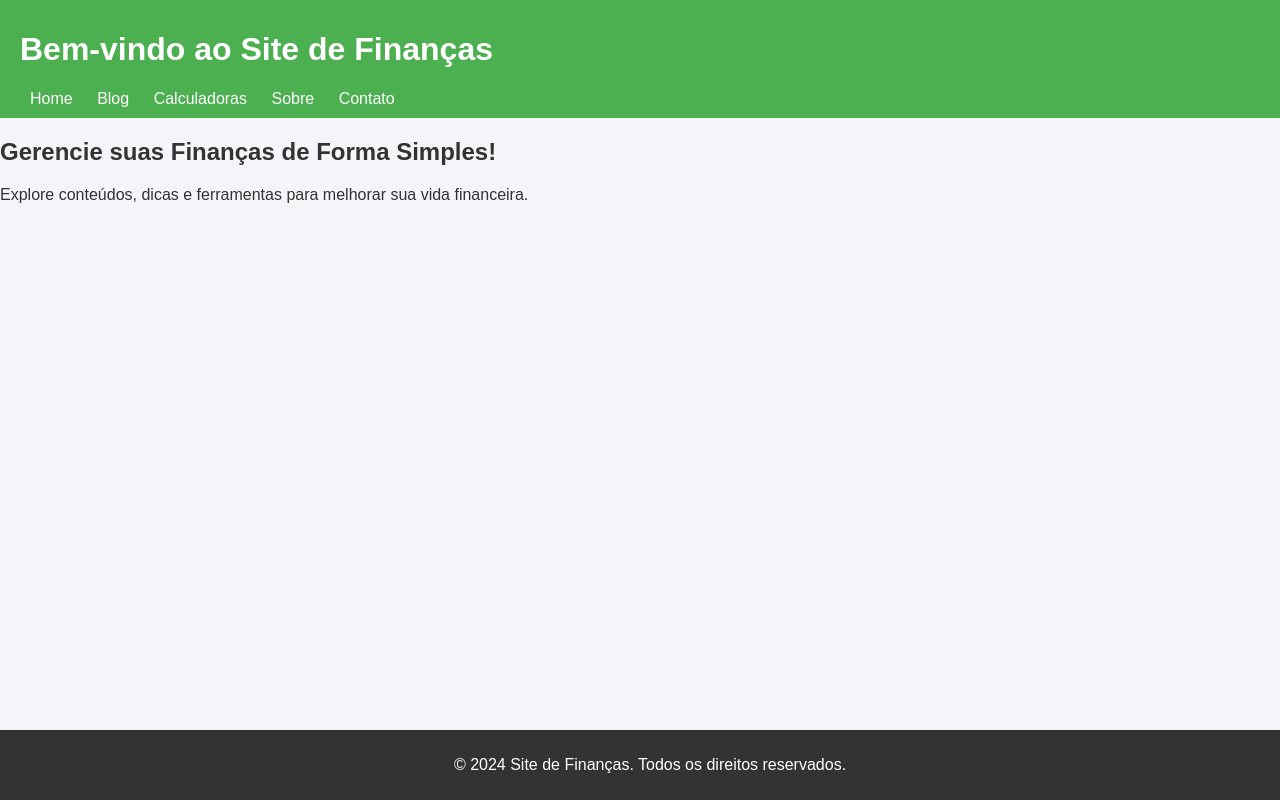
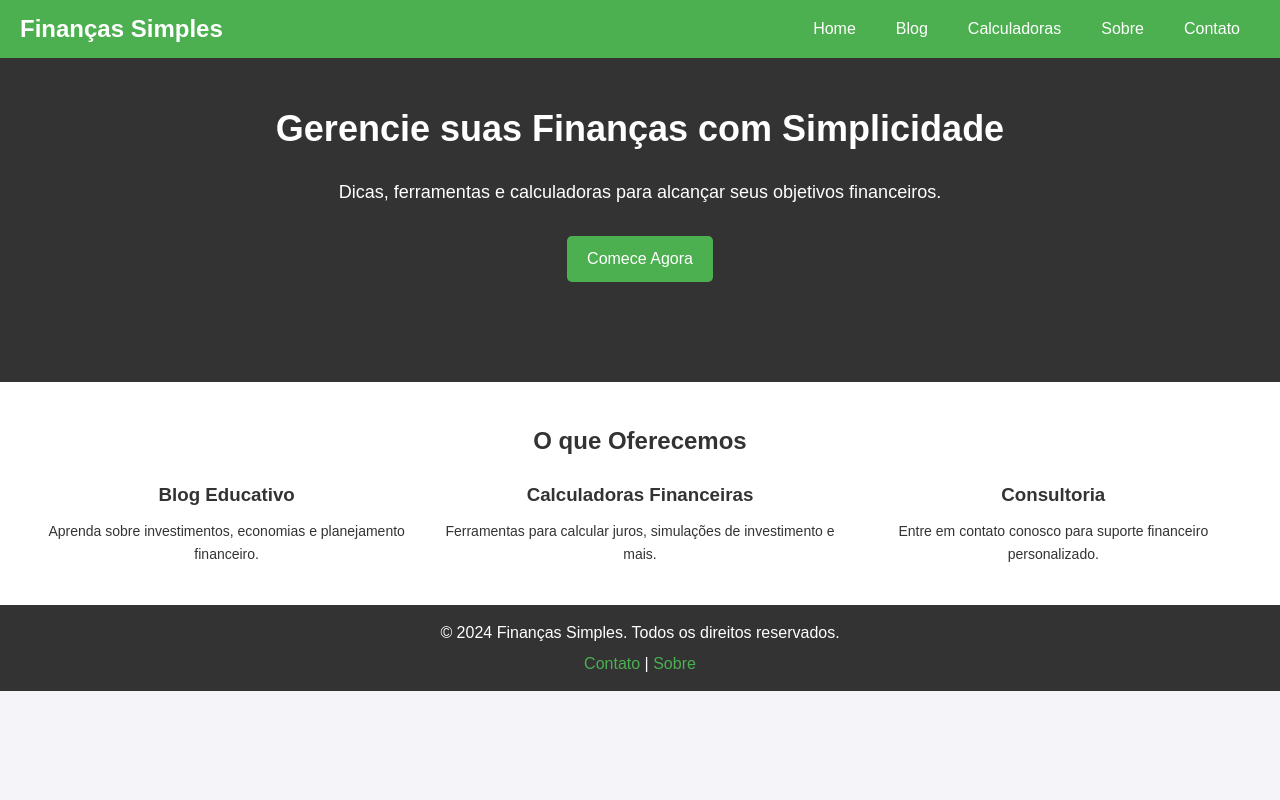
Before and after one commit to gilsonbs/site-financas, a Flask app: page / in a window 1280 px wide. Run offline with Flask 3, Linux system fonts and the light colour scheme.

Commit message:
atualização de layout, estilisando o css do site, adicionando o hero ao layout

```diff
--- a/app.py
+++ b/app.py
@@ -6,5 +6,21 @@ app = Flask(__name__)
 def index():
     return render_template('index.html')
 
+@app.route('/blog')
+def blog():
+    return render_template('blog.html')
+
+@app.route('/calculadoras')
+def calculadoras():
+    return render_template('calculadoras.html')
+
+@app.route('/sobre')
+def sobre():
+    return render_template('sobre.html')
+
+@app.route('/contato')
+def contato():
+    return render_template('contato.html')
+
 if __name__ == '__main__':
     app.run(debug=True)
--- a/static/css/style.css
+++ b/static/css/style.css
@@ -1,29 +1,122 @@
+/* Reset */
+* {
+    margin: 0;
+    padding: 0;
+    box-sizing: border-box;
+}
+
+/* Estilo geral */
 body {
     font-family: Arial, sans-serif;
-    margin: 0;
-    padding: 0;
+    line-height: 1.6;
     background-color: #f4f4f9;
     color: #333;
 }
+
+/* Cabeçalho */
 header {
     background-color: #4CAF50;
     color: white;
+    padding: 10px 0;
+    position: fixed;
+    top: 0;
+    width: 100%;
+    z-index: 1000;
+}
+header .container {
+    display: flex;
+    justify-content: space-between;
+    align-items: center;
+    padding: 0 20px;
+}
+header .logo {
+    font-size: 24px;
+    font-weight: bold;
+}
+header nav ul {
+    list-style: none;
+    display: flex;
+}
+header nav ul li {
+    margin: 0 10px;
+}
+header nav ul li a {
+    color: white;
+    text-decoration: none;
+    padding: 5px 10px;
+    border-radius: 5px;
+}
+header nav ul li a:hover {
+    background-color: #45a049;
+}
+
+/* Hero Section */
+.hero {
+    background-color: #333;
+    color: white;
+    text-align: center;
+    padding: 100px 20px;
+}
+.hero h1 {
+    font-size: 36px;
+    margin-bottom: 20px;
+}
+.hero p {
+    font-size: 18px;
+    margin-bottom: 30px;
+}
+.hero .btn {
+    display: inline-block;
+    background-color: #4CAF50;
+    color: white;
+    padding: 10px 20px;
+    text-decoration: none;
+    border-radius: 5px;
+}
+.hero .btn:hover {
+    background-color: #45a049;
+}
+
+/* Conteúdo Principal */
+.content {
+    padding: 40px 20px;
+    background-color: white;
+}
+.content h2 {
+    text-align: center;
+    margin-bottom: 20px;
+}
+.features {
+    display: flex;
+    justify-content: space-around;
+    margin-top: 20px;
+}
+.feature {
+    text-align: center;
+    flex: 1;
+    margin: 0 10px;
+}
+.feature h3 {
+    margin-bottom: 10px;
+}
+.feature p {
+    font-size: 14px;
+}
+
+/* Rodapé */
+footer {
+    background-color: #333;
+    color: white;
+    text-align: center;
     padding: 10px 20px;
 }
-nav a {
-    color: white;
-    margin: 0 10px;
+footer p {
+    margin: 5px 0;
+}
+footer a {
+    color: #4CAF50;
     text-decoration: none;
 }
-nav a:hover {
+footer a:hover {
     text-decoration: underline;
 }
-footer {
-    text-align: center;
-    padding: 10px;
-    background-color: #333;
-    color: white;
-    position: fixed;
-    bottom: 0;
-    width: 100%;
-}
--- a/templates/index.html
+++ b/templates/index.html
@@ -7,22 +7,60 @@
     <link rel="stylesheet" href="/static/css/style.css">
 </head>
 <body>
+    <!-- Cabeçalho -->
     <header>
-        <h1>Bem-vindo ao Site de Finanças</h1>
-        <nav>
-            <a href="/">Home</a>
-            <a href="/blog">Blog</a>
-            <a href="/calculadoras">Calculadoras</a>
-            <a href="/sobre">Sobre</a>
-            <a href="/contato">Contato</a>
-        </nav>
+        <div class="container">
+            <div class="logo">Finanças Simples</div>
+            <nav>
+                <ul>
+                    <li><a href="/">Home</a></li>
+                    <li><a href="/blog">Blog</a></li>
+                    <li><a href="/calculadoras">Calculadoras</a></li>
+                    <li><a href="/sobre">Sobre</a></li>
+                    <li><a href="/contato">Contato</a></li>
+                </ul>
+            </nav>
+        </div>
     </header>
+
+    <!-- Seção de Destaque -->
+    <section class="hero">
+        <div class="container">
+            <h1>Gerencie suas Finanças com Simplicidade</h1>
+            <p>Dicas, ferramentas e calculadoras para alcançar seus objetivos financeiros.</p>
+            <a href="/calculadoras" class="btn">Comece Agora</a>
+        </div>
+    </section>
+
+    <!-- Conteúdo Principal -->
     <main>
-        <h2>Gerencie suas Finanças de Forma Simples!</h2>
-        <p>Explore conteúdos, dicas e ferramentas para melhorar sua vida financeira.</p>
+        <section class="content">
+            <div class="container">
+                <h2>O que Oferecemos</h2>
+                <div class="features">
+                    <div class="feature">
+                        <h3>Blog Educativo</h3>
+                        <p>Aprenda sobre investimentos, economias e planejamento financeiro.</p>
+                    </div>
+                    <div class="feature">
+                        <h3>Calculadoras Financeiras</h3>
+                        <p>Ferramentas para calcular juros, simulações de investimento e mais.</p>
+                    </div>
+                    <div class="feature">
+                        <h3>Consultoria</h3>
+                        <p>Entre em contato conosco para suporte financeiro personalizado.</p>
+                    </div>
+                </div>
+            </div>
+        </section>
     </main>
+
+    <!-- Rodapé -->
     <footer>
-        <p>&copy; 2024 Site de Finanças. Todos os direitos reservados.</p>
+        <div class="container">
+            <p>&copy; 2024 Finanças Simples. Todos os direitos reservados.</p>
+            <p><a href="/contato">Contato</a> | <a href="/sobre">Sobre</a></p>
+        </div>
     </footer>
 </body>
 </html>
```
Also changed, not shown: templates/blog.html (added, +28 -0 lines), templates/calculadoras.html (added, +28 -0 lines), templates/contato.html (added, +28 -0 lines), templates/sobre.html (added, +28 -0 lines).
